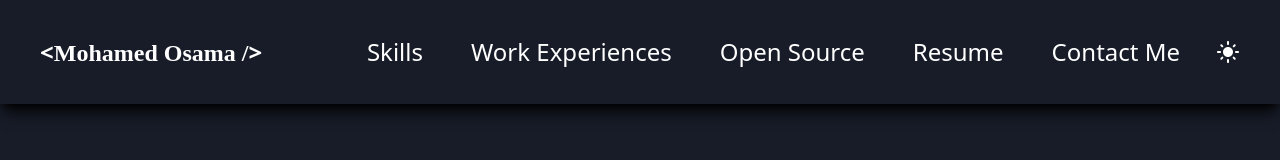
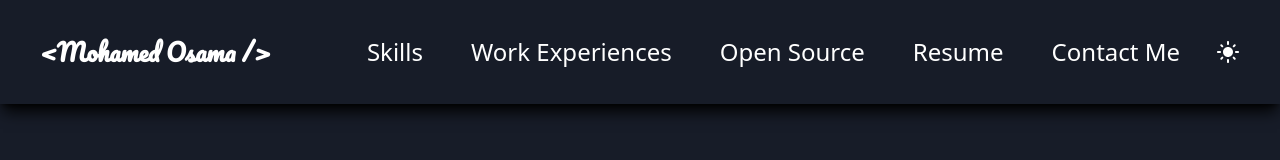
Before and after one commit to moshaosama/My-Portfolio, a React (Vite) app: page / in a window 1280 px wide. Shown: the top 160 px of the page. Built offline with nearby package versions, Linux system fonts and the light colour scheme.

Commit message:
set Fixed Width and Height

```diff
--- a/index.html
+++ b/index.html
@@ -8,6 +8,10 @@
       href="https://fonts.googleapis.com/css2?family=Dancing+Script&display=swap"
       rel="stylesheet"
     />
+    <link
+      href="https://fonts.googleapis.com/css2?family=Pacifico&display=swap"
+      rel="stylesheet"
+    />
     <title>Vite + React + TS</title>
   </head>
   <body>
--- a/src/App.tsx
+++ b/src/App.tsx
@@ -10,6 +10,7 @@ import OpenSource from "./Components/Sections/OpenSource";
 import ContactMe from "./Components/Sections/ContactMe";
 
 import { FaHandPointUp } from "react-icons/fa";
+import ExperienceCard from "./Components/ExperienceCard";
 
 function App() {
   const [color, setColor] = useState(localStorage.getItem("Color") || "black");
--- /dev/null
+++ b/src/Components/ExperienceCard.tsx
@@ -0,0 +1,11 @@
+import React from "react";
+
+const ExperienceCard = () => {
+  return (
+    <div className="w-full h-screen flex justify-center items-center bg-[rgba(0,0,0,0.5)]">
+      <h1>Mosha</h1>
+    </div>
+  );
+};
+
+export default ExperienceCard;
--- a/src/Components/ExperienceCom.tsx
+++ b/src/Components/ExperienceCom.tsx
@@ -19,13 +19,13 @@ const ExperienceCom = ({
   return (
     <>
       <div
-        className={`my-6 max-h-[40pc] border-white border-solid border rounded-xl w-[35pc] max-sm:w-72  transition-all duration-300  ${
+        className={`my-6 max-h-[30rem] p-4 border-white border-solid border rounded-xl max-w-[45rem] max-sm:w-72  transition-all duration-300  ${
           Color == "white"
             ? "shadow-[#ddd] shadow-xl border-white border-[1px] border-solid hover:scale-105"
-            : "border-white "
+            : "border-white hover:scale-105"
         }`}
       >
-        <div className="bg-blue-500 flex justify-center p-14 rounded-xl">
+        <div className="bg-blue-500 flex justify-center  p-14 rounded-xl">
           <h1 className="text-xl font-bold">{Label}</h1>
         </div>
         <div className="-my-16 flex justify-center">
--- a/src/Components/Navbar.tsx
+++ b/src/Components/Navbar.tsx
@@ -19,23 +19,37 @@ const Navbar = ({ color, UpdateColor }: NavbarProps) => {
         } py-6 sticky top-0 z-50`}
       >
         <div className="mx-10 flex justify-between items-center ">
+          <a href="#">
             <div>
               <h1
                 className={`font-bold text-2xl ${
-                color == "white" ? "text-black" : "text-white"
+                  color === "white" ? "text-black" : "text-white"
                 }`}
               >
-              <span>&lt;</span>
                 <span
                   style={{
-                  fontFamily: "Pacifico cursive",
+                    fontFamily: "'Pacifico', cursive",
+                  }}
+                >
+                  &lt;
+                </span>
+                <span
+                  style={{
+                    fontFamily: "'Pacifico', cursive",
                   }}
                 >
                   Mohamed Osama /
                 </span>
-              <span>&gt;</span>
+                <span
+                  style={{
+                    fontFamily: "'Pacifico', cursive",
+                  }}
+                >
+                  &gt;
+                </span>
               </h1>
             </div>
+          </a>
 
           <div
             className={`flex gap-6 text-2xl max-sm:hidden ${
--- a/src/Components/Sections/Experience.tsx
+++ b/src/Components/Sections/Experience.tsx
@@ -21,13 +21,13 @@ const Experience = () => {
         <h1 className=" text-5xl max-sm:text-3xl">Experiences</h1>
         <div
           className={`flex max-sm:flex-col max-sm:justify-center items-center transition-all duration-300 ${
-            Visible ? "gap-4 opacity-100" : "sm:gap-52 opacity-0"
+            Visible ? "gap-10 opacity-100" : "sm:gap-52 opacity-0"
           }`}
         >
           <ExperienceCom
             Label="Azzrk"
             Src="azzrkplatform_logo-removebg-preview.png"
-            Title="Front End Developer"
+            Title="Front-End Developer"
             date="Dec 2024 – Present"
             Description="Contributed to educational sessions on HTML, CSS, and JavaScript..."
             Padding=""
@@ -35,7 +35,7 @@ const Experience = () => {
           <ExperienceCom
             Label="GDSC"
             Src="gdsc_akhbar_el_youm_logo-removebg-preview.png"
-            Title="Front End Developer (Instructor)"
+            Title="Front-End Developer (Instructor)"
             date="Sep 2023 – June 2024"
             Description="Delivered educational sessions HTML, CSS, JavaScript within the GDSC..."
             Padding=""
@@ -43,7 +43,7 @@ const Experience = () => {
           <ExperienceCom
             Label="Fetra App"
             Src="WhatsApp_Image_2024-04-13_at_21.23.38_37e06ac1-removebg-preview.png"
-            Title="Front End Developer (FreeLancer)"
+            Title="Front-End Developer (FreeLancer)"
             date="May 2023 – Nov 2023"
             Description="Gained experience in effective communication through this project...."
             Padding="10"
```
Lines whose indentation alone changed are shown as unchanged.
